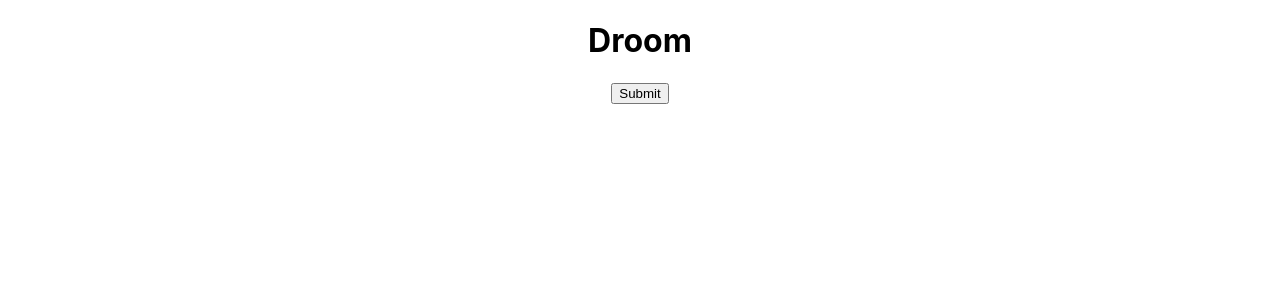
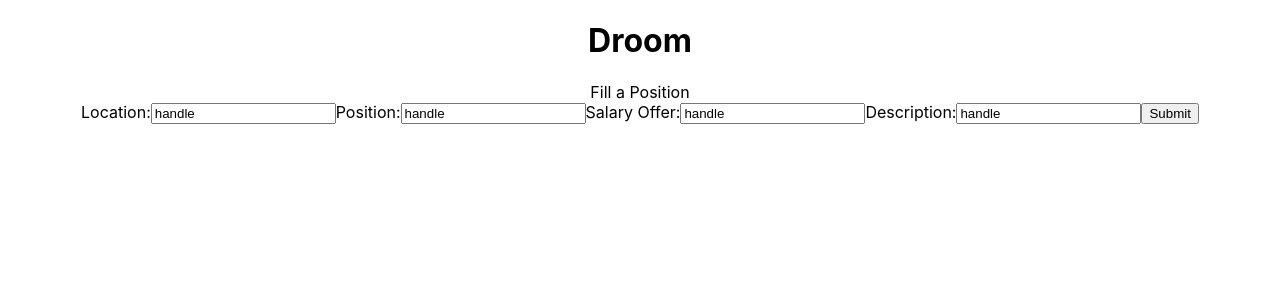
Before and after one commit to bw-drooms/front-end, a React (Create React App) app in the folder droom/: page / in a window 1280 px wide. Shown: the top 300 px of the page. Built offline with nearby package versions, Linux system fonts and the light colour scheme.

Commit message:
adds inputs for forms on CJF

```diff
--- a/droom/src/components/company/CJobForm.js
+++ b/droom/src/components/company/CJobForm.js
@@ -3,17 +3,12 @@ import React, {useState} from 'react'
 const C_JobForm = () => {
     const [companyJobs, setCompanyJobs] = useState([
         {
-            "id": 2,
-            "created_at": null,
-            "location": "Austin",
-            "position": "Software Engineer",
-            "description": "Allogy is an employee-owned SaaS company with growing presence in healthcare and government sectors. As a part of the Allogy core team you will be developing enterprise software products in collaboration with innovation teams at some of the largest hospitals and federal agencies in the country. Your job will include thinking critically and making architectural decisions focusing on longevity and maintainability. As the team grows you will have a continued say in product development decisions and the architecture roadmap for our products.",
-            "pay_range": 110000,
+            "location": "",
+            "position": "",
+            "description": "",
+            "pay_range": "",
             "selected": 0,
             "company_id": 2,
-            "company_name": "Allogy",
-            "company_industry": "information technology",
-            "number_of_employees": 500
         }
     ])
 
@@ -29,6 +24,43 @@ const C_JobForm = () => {
     return (
         <div>
             <form onSubmit={cJForm}>
+            <legend>Fill a Position</legend>
+          <label>
+            Location:
+            <input
+              type='text'
+              name='location'
+              value='handle'
+              onChange
+              />
+              </label>
+              <label>
+            Position:
+            <input
+              type='text'
+              name='position'
+              value='handle'
+              onChange
+              />
+              </label>
+              <label>
+            Salary Offer:
+            <input
+              type='text'
+              name='pay_range'
+              value='handle'
+              onChange
+              />
+              </label>
+              <label>
+            Description:
+            <input
+              type='text'
+              name='description'
+              value='handle'
+              onChange
+              />
+              </label>
                 <button type='submit'>Submit</button>
             </form>
 
```
